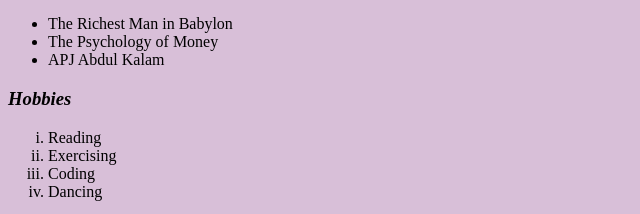
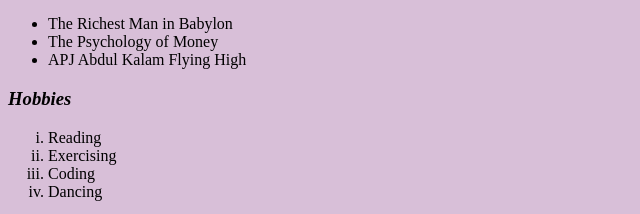
Before and after one commit to disha05chauhan/CV, a plain HTML site: page index.html in a window 1280 px wide. Shown: the part 560-774 px from the top of the page, 0-640 px from the left. Drawn offline with Linux system fonts and the light colour scheme.

Commit message:
Update index.html

```diff
--- a/index.html
+++ b/index.html
@@ -32,7 +32,7 @@
 
   <li>The Richest Man in Babylon</li>
   <li>The Psychology of Money </li>
-  <li>APJ Abdul Kalam</li>
+  <li>APJ Abdul Kalam Flying High</li>
   </ul>
 <i>  <h3>Hobbies</h3></i>
   <ol type="i">
```
